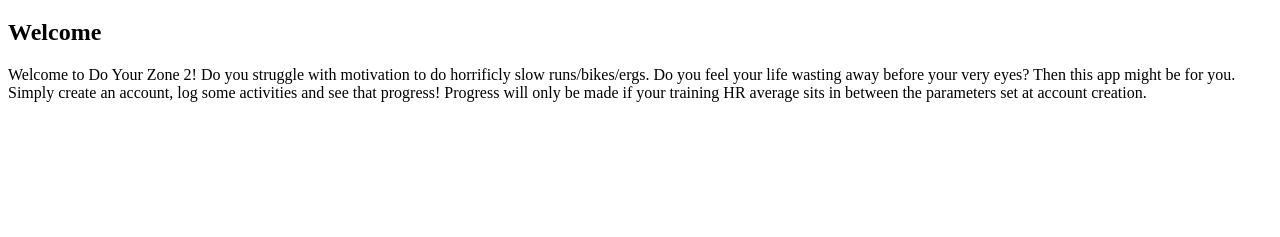
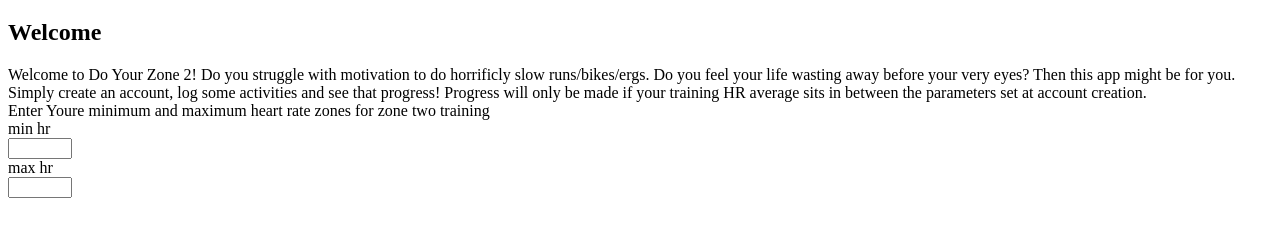
Before and after one commit to Arkem001209/DoYourZone2, a plain HTML site: page index.html in a window 1280 px wide. Shown: the part 61-298 px from the top of the page. Drawn offline with Linux system fonts and the light colour scheme.

Commit message:
include min and max hr inputs

```diff
--- a/index.html
+++ b/index.html
@@ -15,5 +15,8 @@
         Welcome to Do Your Zone 2! Do you struggle with motivation to do horrificly slow runs/bikes/ergs. Do you feel your life wasting away before your very eyes? Then this app might be for you. <br>
         Simply create an account, log some activities and see that progress! Progress will only be made if your training HR average sits in between the parameters set at account creation.
     </div>
+    <div>Enter Youre minimum and maximum heart rate zones for zone two training</div>
+    <div>min hr</div><input type="number" id="hr_min" max="200" min="1">
+    <div>max hr</div><input type="number" id="hr_max" max="200" min="1">
     </body>
 </html>
```
